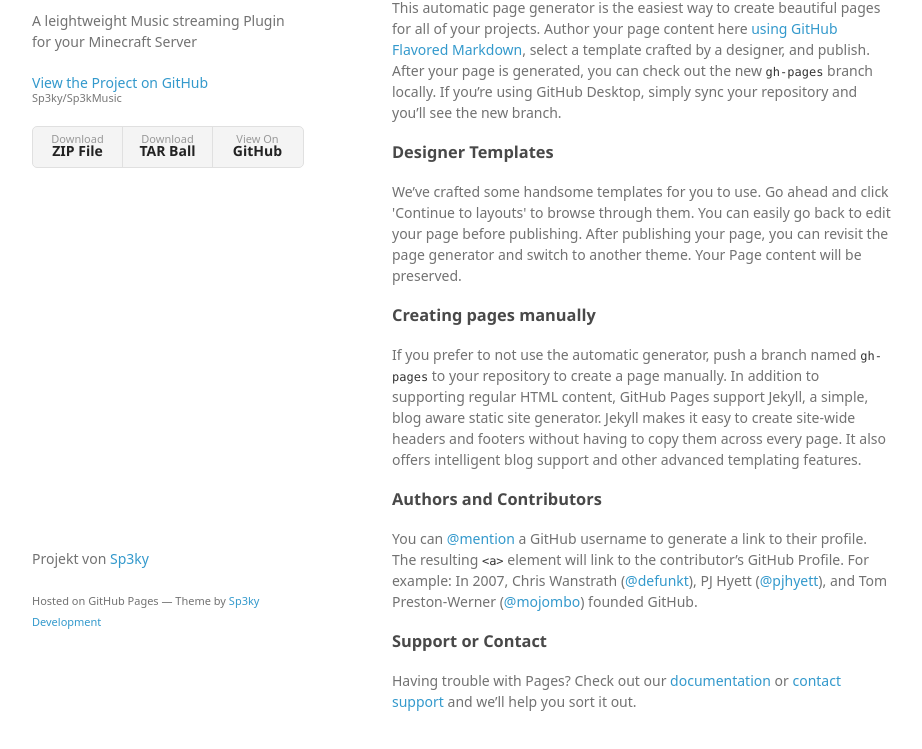
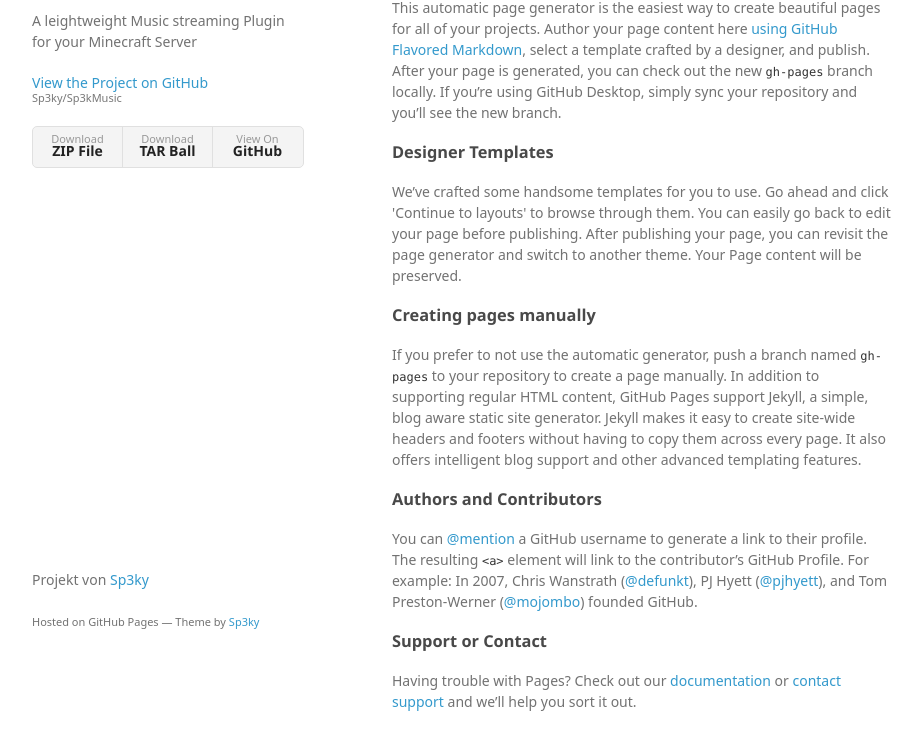
Before and after one commit to Sp3ky/Sp3kMusic, a plain HTML site: page index.html in a window 1280 px wide. Shown: the part 99-848 px from the top of the page, without its empty margins (178-1100 px from the left). Drawn offline with Linux system fonts and the light colour scheme; a web font is replaced by a local one.

Commit message:
Update index.html

```diff
--- a/index.html
+++ b/index.html
@@ -55,7 +55,7 @@
       </section>
       <footer>
         <p>Projekt von <a href="https://github.com/Sp3ky">Sp3ky</a></p>
-        <p><small>Hosted on GitHub Pages &mdash; Theme by <a href="https://sp3ky.de">Sp3ky Development</a></small></p>
+        <p><small>Hosted on GitHub Pages &mdash; Theme by <a href="https://sp3ky.de">Sp3ky</a></small></p>
       </footer>
     </div>
     <script src="javascripts/scale.fix.js"></script>
```
